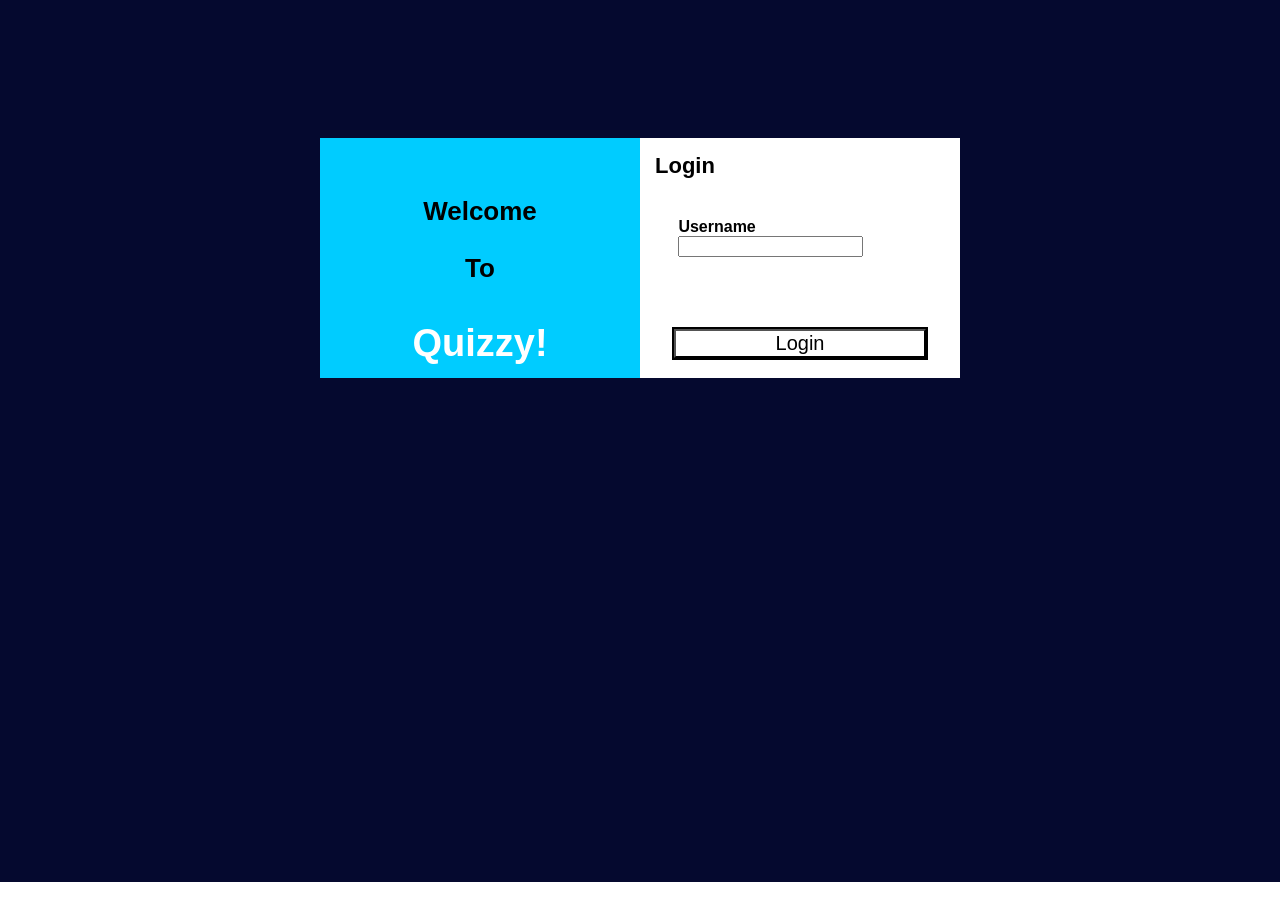
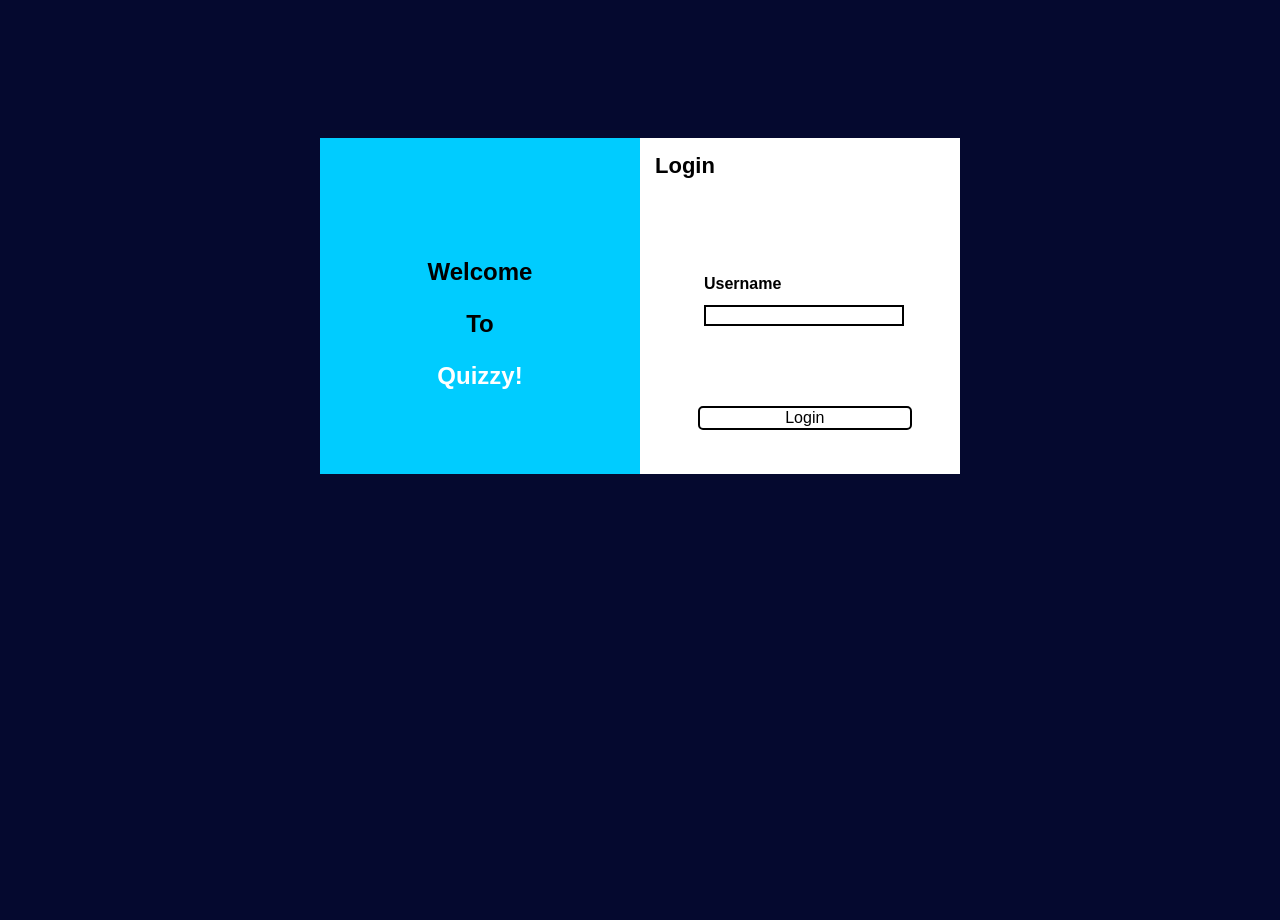
Before and after one commit to KshipraShetty/quiz-frontend, a React app: page / in a window 1280 px wide. Shown: the part 200-1120 px from the top of the page. Before the commit the page ends 1082 px from the top, so only its background shows below. Built offline with nearby package versions, Linux system fonts and the light colour scheme.

Commit message:
added new features

```diff
--- a/src/components/app/App.css
+++ b/src/components/app/App.css
@@ -15,5 +15,11 @@
 .Body {
   background-color:#05092f;
   flex-grow: 10;
-  height: 1000px;
 }
+
+.ErrMsg {
+  padding-top: 3%;
+  padding-left: 42%;
+  padding-bottom: 70%;
+  color: red;
+}
--- a/src/components/app/App.js
+++ b/src/components/app/App.js
@@ -19,6 +19,7 @@ class App extends Component {
       currentScore: 0,
       maxScore: 0,
       users: [],
+      errMsg: '',
     };
   }
 
@@ -31,11 +32,19 @@ onlogin = () => {
       username: this.state.username,
     },
   }).then((onlogin) => {
-    this.setState({
-      display: 1,
-      questions: onlogin.data.questionStatus,
-      answers: onlogin.data.userAnswers,
-    });
+    if (onlogin.data.statusCode === 400) {
+      this.setState({
+        display: 0,
+        errMsg: 'Enter valid username',
+      });
+    } else {
+      this.setState({
+        display: 1,
+        questions: onlogin.data.questionStatus,
+        answers: onlogin.data.userAnswers,
+        errMsg: '',
+      });
+    }
   });
 }
 
@@ -128,7 +137,11 @@ render() {
           <Header helloUser="" username="" />
         </div>
         <div className="Body">
+
           <LoginContainer takeUsername={event => this.takeUsername(event)} onlogin={this.onlogin} />
+          <div className="ErrMsg">
+            {this.state.errMsg}
+          </div>
         </div>
       </div>
 
--- a/src/components/button/button.css
+++ b/src/components/button/button.css
@@ -1,11 +1,16 @@
 .Button {
     border: 2px solid black;
-    margin: 10%;
+    margin-top: 5%;
+    margin-right: 15%;
+    margin-left: 18%;
+    border-radius: 5px;
+    margin-bottom: 2%;
 }
 
 .ActualButton {
     background: none;
     width:100%;
-    font-size: 20px;
+    font-size: 100%;
+    border: none;
 
 }
--- a/src/components/inputContainer/inputContainer.css
+++ b/src/components/inputContainer/inputContainer.css
@@ -1,4 +1,13 @@
 .InputContainer {
-    padding: 12%;
+    padding: 20%;
+    padding-top:30%;
     font-weight: bold;
+    font-size: 100%;
 }
+
+.Input {
+    border: 2px solid black;
+    margin-top: 6%;
+    width: 100%;
+
+}
--- a/src/components/inputContainer/inputContainer.js
+++ b/src/components/inputContainer/inputContainer.js
@@ -9,7 +9,7 @@ class LoginContainer extends Component {
           {this.props.username}
         </div>
         <div>
-          <input type="text" onChange={this.props.takeUsername} />
+          <input className="Input" type="text" onChange={this.props.takeUsername} />
         </div>
       </div>
 
--- a/src/components/leaderBoardContainer/leaderBoardContainer.js
+++ b/src/components/leaderBoardContainer/leaderBoardContainer.js
@@ -9,23 +9,23 @@ class LeaderBoardContainer extends Component {
     let q = 0;
     console.log(this.props.allUsers);
 
-    const allBoards = this.props.leaderBoard.data.map(each => (
-
-      this.props.allUsers.data.map(((eachUser) => {
-        if (eachUser.id === each.userId) {
+    const allBoards = this.props.leaderBoard.data.map((each) => {
+      // this.props.allUsers.data.map(((eachUser) => {
+      //   if (eachUser.id === each.userId) {
       q += 1;
       console.log(q);
 
       return (<LeaderBoard
         questionId={each.userId}
-            username={eachUser.username}
+        username={each.username}
         score={each.score}
         currentUser={this.props.currentUser}
         numb={q}
       />);
-        }
-      }))
-    ));
+      // }
+    //  }
+    // ))
+    });
     return (
       <div className="LeaderBoardContainer " >
 
--- a/src/components/loginForm/loginForm.css
+++ b/src/components/loginForm/loginForm.css
@@ -7,6 +7,7 @@
     display: flex;
     flex-direction: column;
     justify-content: space-between;
+    padding-bottom: 15%;
 }
 
 .LoginHeading {
--- a/src/components/welcomeForm/welcomeForm.css
+++ b/src/components/welcomeForm/welcomeForm.css
@@ -1,17 +1,19 @@
 .Welcome{
-    padding-top: 10%;
+    padding-top: 30%;
     color: black;
     font-weight: bolder;
-    font-size: 26px;
+    font-size: 100%;
+
 }
 
 .WelcomeForm {
     color: white;
     font-weight: bolder;
-    font-size: 38px;
+    font-size: 150%;
     flex-grow: 1;
     height: 100%;
     width:20%;
     background-color: rgb(0, 204, 255);
     text-align: center;
+    padding-bottom: 15%;
 }
```
Lines whose indentation alone changed are shown as unchanged.
